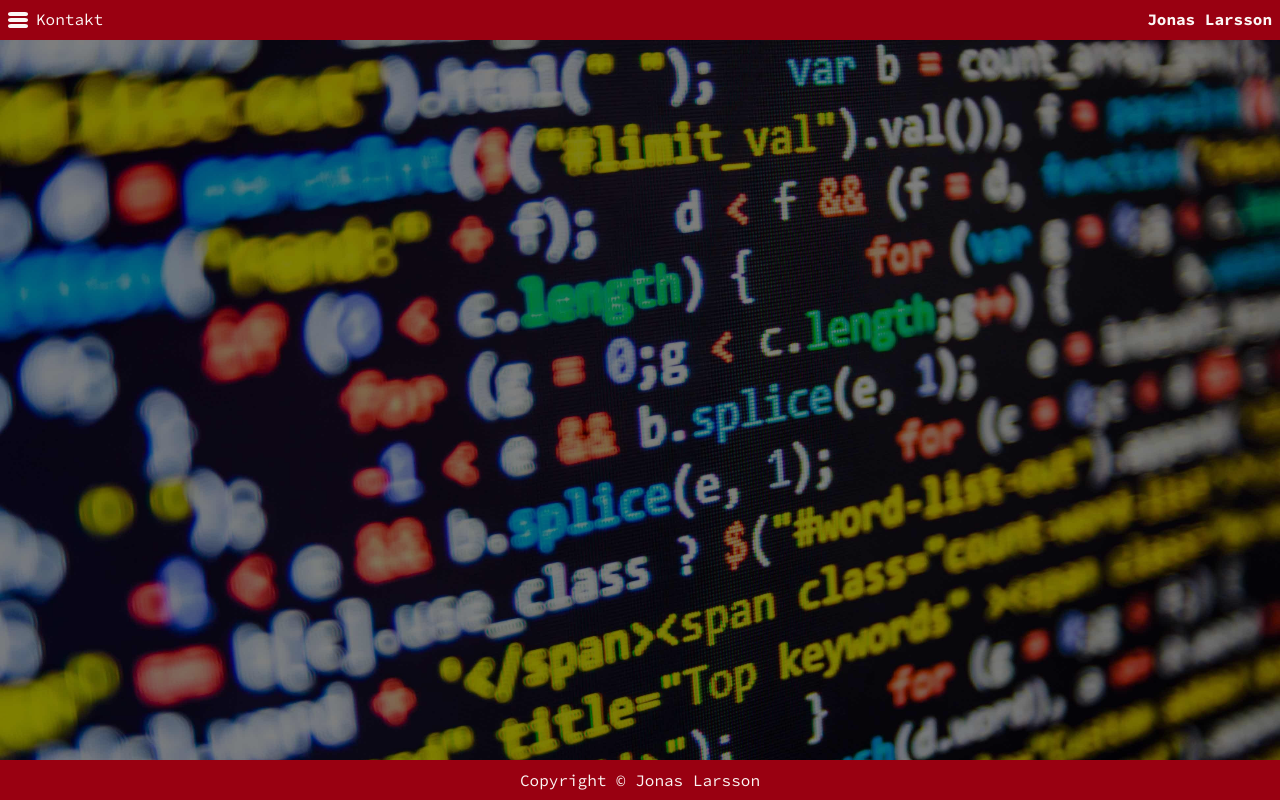
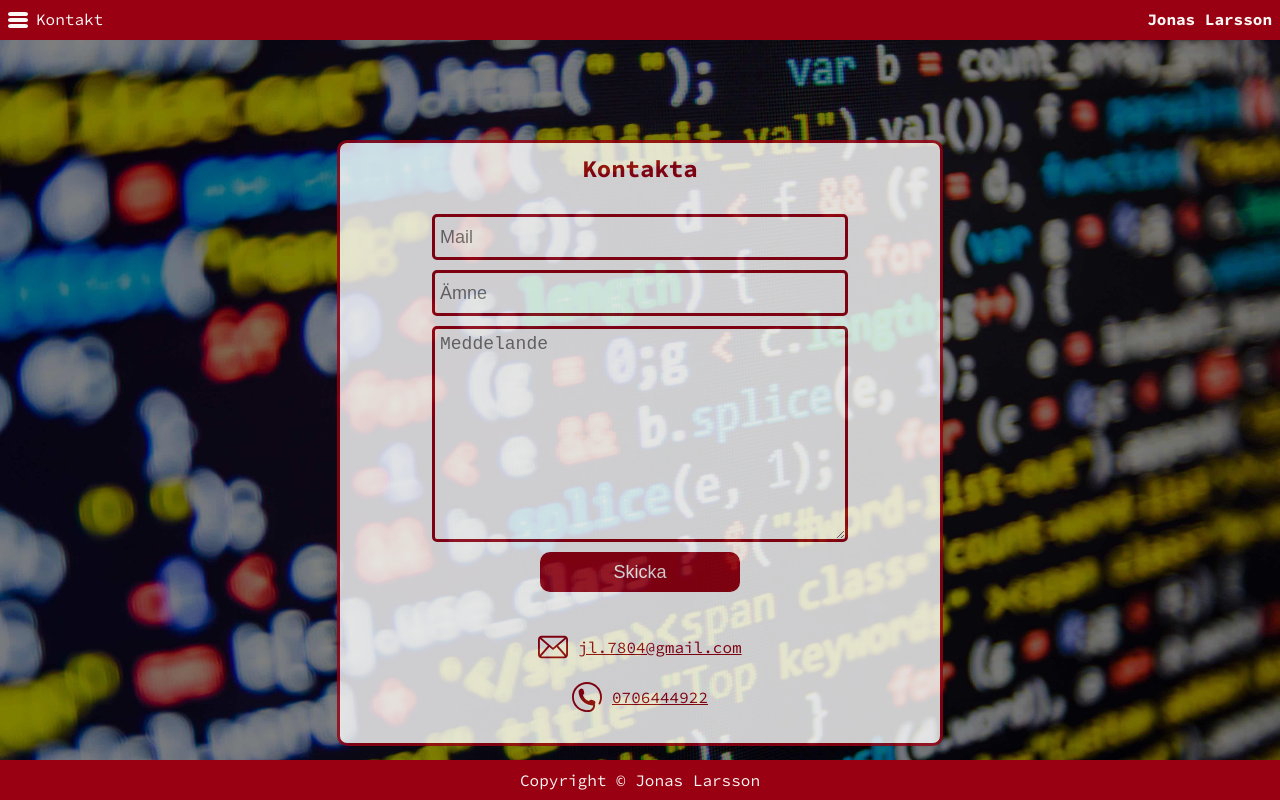
Before and after one commit to JonasLarsson78/mypage, a Vue app: page /contact in a window 1280 px wide. Built offline with nearby package versions, Linux system fonts and the light colour scheme.

Commit message:
contact form

```diff
--- a/src/components/Footer.vue
+++ b/src/components/Footer.vue
@@ -6,7 +6,7 @@
 
 <script>
 export default {
-  name: 'Footer'
+  name: 'Footer',
 }
 </script>
 
@@ -21,5 +21,6 @@ export default {
   justify-content: center;
   align-items: center;
   color: $meny-color-secondary;
+  z-index: 100;
 }
 </style>
--- a/src/pages/Contact.vue
+++ b/src/pages/Contact.vue
@@ -1,6 +1,41 @@
 <template>
   <div class="contact">
-    <div>CONTACT</div>
+    <div class="contact-form">
+      <div class="flex-column">
+        <h2>Kontakta</h2>
+        <input
+          v-model="formValues.mail"
+          type="email"
+          class="contact-form__mail"
+          placeholder="Mail"
+        />
+        <input
+          v-model="formValues.subject"
+          type="text"
+          class="contact-form__subject"
+          placeholder="Ämne"
+        />
+        <textarea
+          v-model="formValues.body"
+          class="contact-form__body"
+          placeholder="Meddelande"
+        />
+        <button @click="sendMail" type="button" class="contact-form__button">
+          Skicka
+        </button>
+      </div>
+      <div class="flex-column">
+        <span class="flex">
+          <img class="svg" src="../assets/mail.svg" />
+          <span><a href="mailto:jl.7804@gmail.com">jl.7804@gmail.com</a></span>
+        </span>
+        <span class="flex">
+          <img class="svg" src="../assets/phone.svg" />
+          <span><a href="tel:0706444922">0706444922</a></span>
+        </span>
+      </div>
+      <div>{{ message }}</div>
+    </div>
     <BackImg />
   </div>
 </template>
@@ -12,8 +47,30 @@ export default {
   components: {
     BackImg,
   },
+  data() {
+    return {
+      formValues: {
+        mail: null,
+        subject: null,
+        body: null,
+      },
+      message: '',
+    }
+  },
   mounted() {
     document.title = 'MyPage - Kontakt'
+  },
+  methods: {
+    sendMail() {
+      const { mail, subject, body } = this.formValues
+      if (!mail || !subject || !body) {
+        this.message = 'Måste fylla i alla fält'
+        return
+      }
+      console.log(this.formValues)
+      window.open(`mailto:${mail}?subject=${subject}&body=${body}`)
+      this.message = ''
+    },
   },
 }
 </script>
@@ -23,5 +80,101 @@ export default {
   width: 100%;
   height: calc(100vh - 40px);
   text-align: center;
+
+  a {
+    color: $meny-color-primary;
+
+    &:hover {
+      opacity: 0.7;
+    }
+  }
+
+  &-form {
+    position: relative;
+    left: 50%;
+    transform: translate(-50%, 0);
+    top: 100px;
+    width: 600px;
+    height: 600px;
+    background-color: white;
+    border-radius: 10px;
+    border: 3px solid $meny-color-primary;
+    opacity: 0.8;
+    z-index: 100;
+
+    h2 {
+      margin-top: 10px;
+      color: $meny-color-primary;
+    }
+
+    &__mail {
+      width: 400px;
+      height: 30px;
+      border: 3px solid $meny-color-primary;
+      border-radius: 5px;
+      margin-top: 30px;
+      font-size: 18px;
+      padding: 5px;
+    }
+
+    &__subject {
+      width: 400px;
+      height: 30px;
+      border: 3px solid $meny-color-primary;
+      border-radius: 5px;
+      margin-top: 10px;
+      font-size: 18px;
+      padding: 5px;
+    }
+
+    &__body {
+      width: 400px;
+      height: 200px;
+      border: 3px solid $meny-color-primary;
+      border-radius: 5px;
+      margin-top: 10px;
+      font-size: 18px;
+      padding: 5px;
+    }
+
+    &__button {
+      margin-top: 10px;
+      width: 200px;
+      height: 40px;
+      border-radius: 10px;
+      border: none;
+      background-color: $meny-color-primary;
+      color: $meny-color-secondary;
+      cursor: pointer;
+      font-size: 18px;
+      margin-bottom: 40px;
+      padding: 5px;
+
+      &:hover {
+        opacity: 0.7;
+      }
+    }
+  }
+}
+
+.flex {
+  width: 100%;
+  display: flex;
+  justify-content: center;
+  align-items: center;
+  margin-bottom: 20px;
+  color: $meny-color-primary;
+}
+
+.flex-column {
+  width: 100%;
+  display: flex;
+  flex-direction: column;
+  align-items: center;
+}
+
+.svg {
+  width: 30px;
+  margin-right: 10px;
 }
 </style>
--- a/src/scss/_variables.scss
+++ b/src/scss/_variables.scss
@@ -1,4 +1,5 @@
 @import url('https://fonts.googleapis.com/css2?family=Source+Code+Pro:ital,wght@0,200;0,300;0,400;0,500;0,600;0,700;0,800;0,900;1,200;1,300;1,400;1,500;1,600;1,700;1,800;1,900&display=swap');
+
 $meny-color-primary: #990011ff;
 $meny-color-secondary: #fcf6f5ff;
 
```
Also changed, not shown: src/assets/mail.svg (added), src/assets/phone.svg (added).
